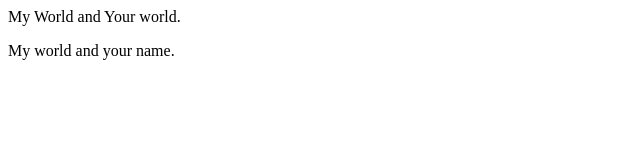
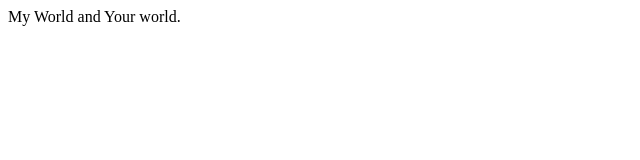
Before and after one commit to Anil-kumar9861/Project, a plain HTML site: page index.html in a window 1280 px wide. Shown: the whole page, without its empty margins (0-640 px from the left). Drawn offline with Linux system fonts and the light colour scheme.

Commit message:
just checking

```diff
--- a/index.html
+++ b/index.html
@@ -4,6 +4,6 @@
     </head>
     <body>
         <p>My World and Your world.</p>
-        <p>My  world and your name.</p>
+
     </body>
 </html>
```
